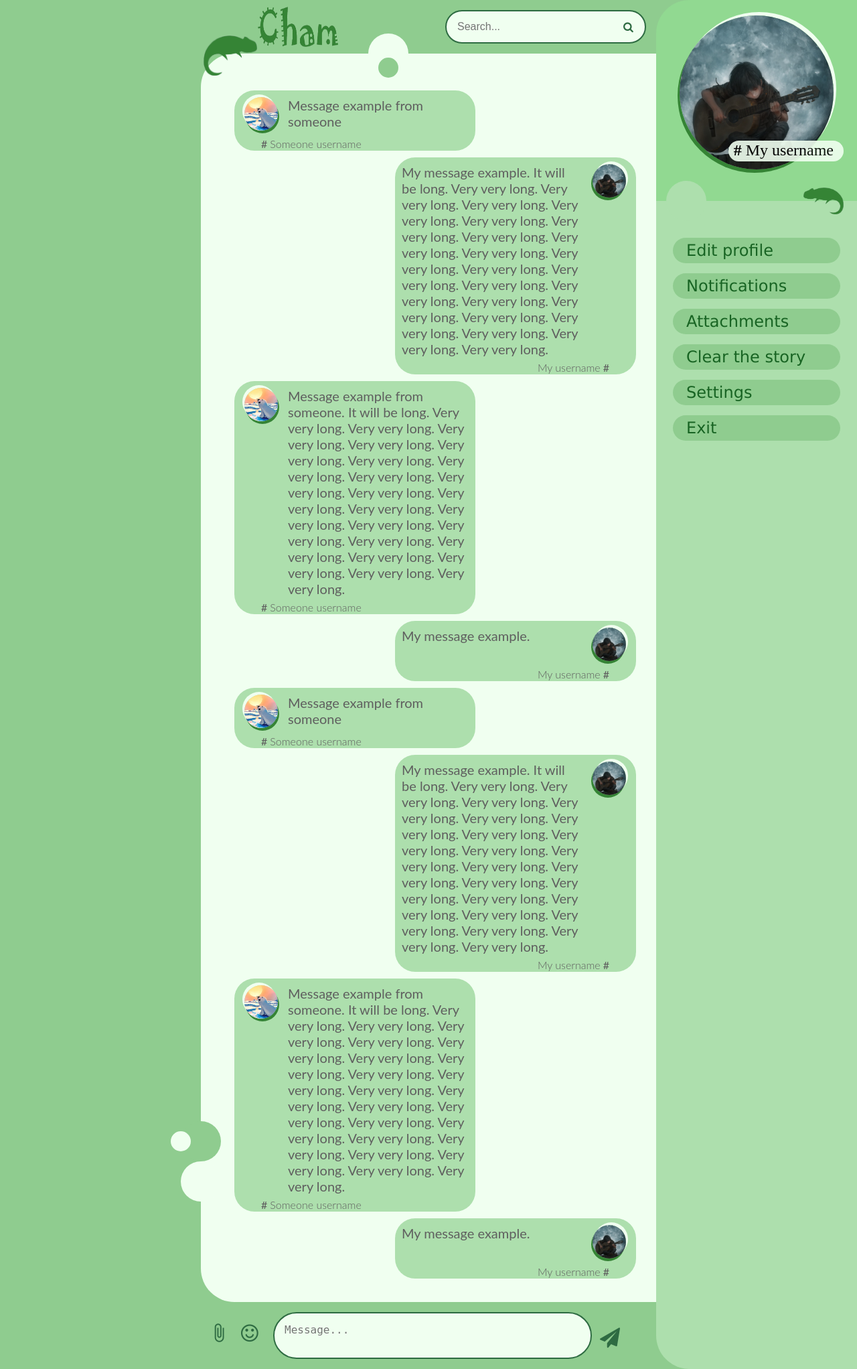
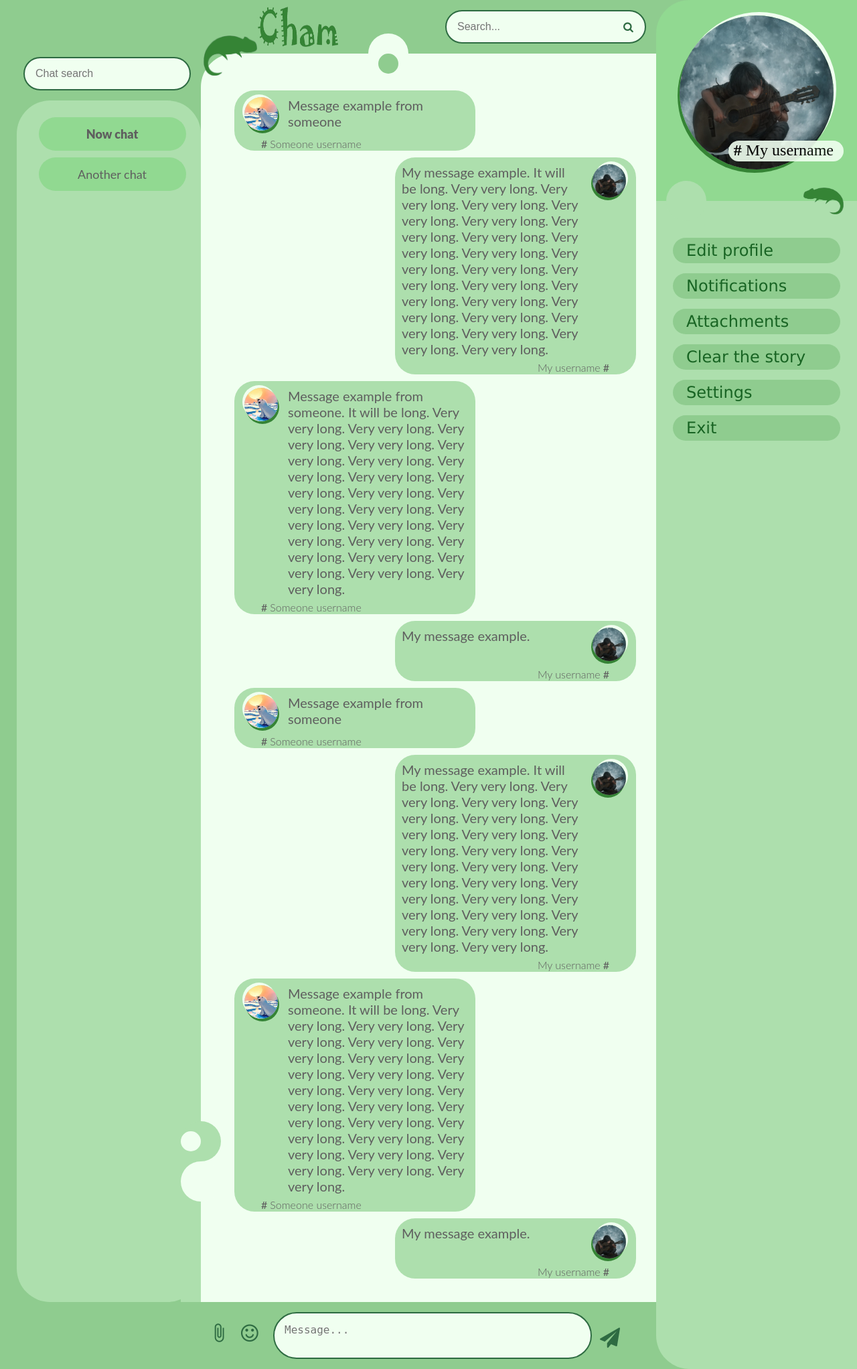
Before and after one commit to bmstu-iu9/utp2019-4-chat, a Node server app: page /pages/chat.html in a window 1280 px wide. Shown: the whole page at 67% size. Run offline with Node 20, Linux system fonts and the light colour scheme; the visitor is signed in with stand-in values (Sample User, id 1); some libraries are stand-ins or nearby versions.

Commit message:
add multi-chat

```diff
--- a/pages/chat.html
+++ b/pages/chat.html
@@ -13,12 +13,20 @@
 
 <body>
 	<div id="first-column">
+	  <div id="search-new-chat">
+	    <input type="search" id="searchChat" placeholder="Chat search" />
+	  </div>
+	  <div id="choice-chat">
+		<button type="button" id="now-chat">Now chat</button>
+		<button type="button" id="another-chat">Another chat</button>
+	  </div>
 	</div>
 
 	<div id="left-column">
 		<header id="left-top-row">
 			<img src="../public/logo.png" alt="Cham" id="logo-img">
 		    <img src="../public/name.png" alt="Cham" id="name-img">
+			<div id="left-shape"></div>
 			<div id="left-shape-upper">
 			  <div id="left-shape-circle"></div>
 			</div>
@@ -91,6 +99,7 @@
 			<footer><p id="m-name">My username</p></footer>
 		  </div>
 
+		  <div id="scrol-space"></div>
 		</div>
 
 		<footer id="left-bottom-row">
--- a/public/css/chatstyle.css
+++ b/public/css/chatstyle.css
@@ -60,7 +60,15 @@ body {
   overflow-y: scroll;
   padding: 50px 30px 30px 50px;
   border-top-left-radius: 50px;
-  border-bottom-left-radius:50px;
+}
+#scrol-space{
+  position: absolute;
+  width: calc(var(--shapes-size) / 2);
+  height: calc(100% - var(--top-row-height) - var(--bottom-row-height));
+  content: "";
+  background: var(--c-light-white);
+  right: 0px;
+  bottom: var(--bottom-row-height);
 }
 #left-bottom-row {
   background: var(--c-green-1);
@@ -86,14 +94,22 @@ body {
 #right-bottom-row {
 }
 /* add shapes */
-/*top left right bottom*/
+#left-shape {
+  position: absolute;
+  width: calc(var(--shapes-size) / 2);
+  height: 853px;
+  content: "";
+  background: var(--c-green-3);
+  left: calc(0px - (var(--shapes-size) / 2));
+  bottom: 100px;
+}
 #left-shape-upper {
   position: absolute;
   width: var(--shapes-size);
   height: var(--shapes-size);
   border-radius: calc(var(--shapes-size) / 2);
   content: "";
-  background: var(--c-green-1);
+  background: var(--c-green-3);
   left: calc(0px - (var(--shapes-size) / 2));
   bottom: calc(250px + var(--shapes-size));
 }
@@ -114,7 +130,7 @@ body {
   border-radius: calc(var(--shapes-circle-size) / 2);
   background: var(--c-light-white);
   top: calc((var(--shapes-size) - var(--shapes-circle-size)) / 2);
-  right: calc(var(--shapes-circle-size) * 1.5);
+  right: calc(var(--shapes-circle-size));
 }
 #top-shape {
   position: absolute;
@@ -133,7 +149,7 @@ body {
   border-radius: calc(var(--shapes-circle-size) / 2);
   background: var(--c-green-1);
   left: calc((var(--shapes-size) - var(--shapes-circle-size)) / 2);
-  top: calc(var(--shapes-circle-size) * 1.2);
+  top: calc(var(--shapes-circle-size));
 }
 #right-shape {
   position: absolute;
@@ -1059,3 +1075,62 @@ input:checked[type="checkbox"]::before {
   content: "#  ";
   font-weight: 600;
 }
+
+
+
+#searchChat {
+  position: relative;
+  top: calc(var(--top-row-height) + 5px);
+  width: 250px;
+  left: calc(((var(--column-size) - 250px) / 2) + 10px);
+  height: var(--inside-top-row-el-height);
+  padding-left: var(--text-size);
+  border-radius: var(--inside-top-row-el-height);
+  border: 2px solid var(--c-icons);
+  background: var(--c-light-white);
+  font-size: var(--text-size);
+  outline: none;
+}
+#choice-chat {
+  position: absolute;
+  width: 275px;
+  height: calc(100% - 250px);
+  top: 150px;
+  left: calc((var(--column-size) - 250px) / 2);
+  border-radius: var(--inside-top-row-el-height);
+  background: var(--c-green-3);
+  outline: none;
+  overflow-y: scroll;
+}
+#now-chat {
+  position: relative;
+  width: 220px;
+  height: 50px;
+  border-radius: 30px;
+  border: none;
+  background: var(--c-green-2);
+  color: var(--c-text);
+  font-family: 'Lato', sans-serif;
+  font-size: 18px;
+  font-weight: 900;
+  top: 20px;
+  left: calc((100% - 210px) / 2);
+  margin: 5px 0px;
+}
+#another-chat {
+  position: relative;
+  width: 220px;
+  height: 50px;
+  border-radius: 30px;
+  border: none;
+  background: var(--c-green-2);
+  color: var(--c-text);
+  font-family: 'Lato', sans-serif;
+  font-size: 18px;
+  top: 20px;
+  left: calc((100% - 210px) / 2);
+  margin: 5px 0px;
+}
+#another-chat:hover {
+  color: var(--c-light-white);
+}
```
